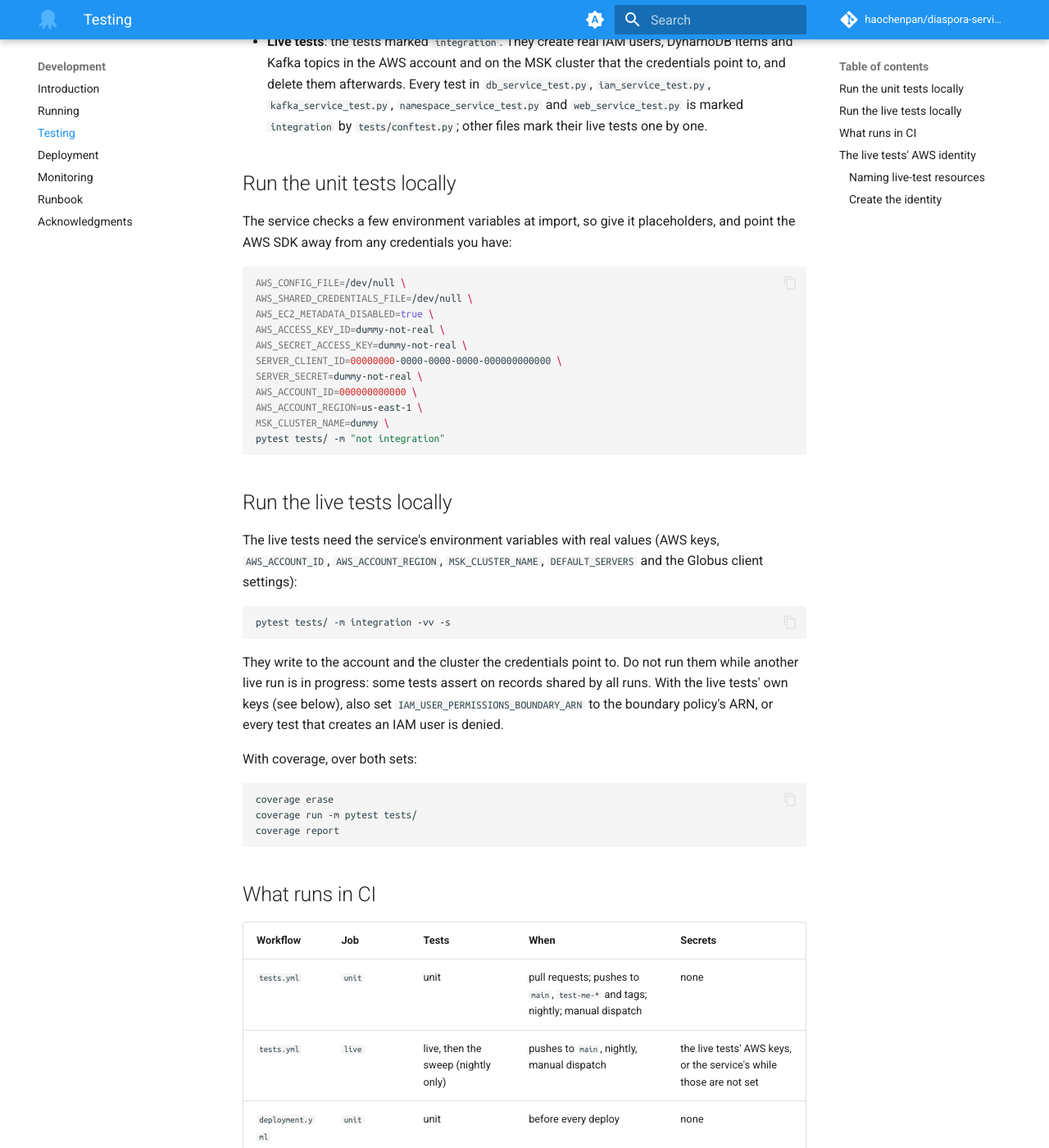
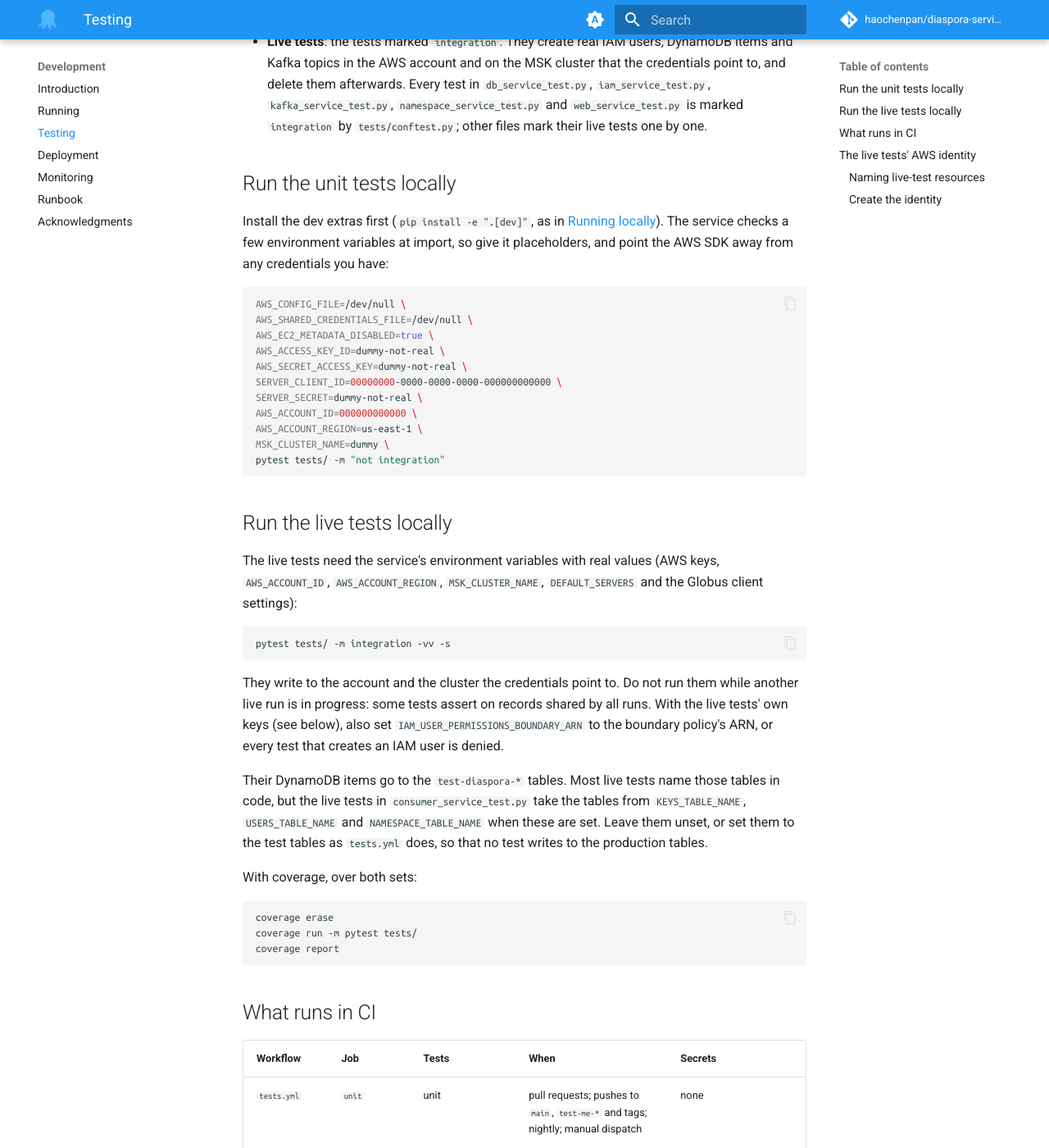
Before and after one commit to haochenpan/diaspora-service, an MkDocs documentation site: the page built from docs/2-testing.md, in a window 1280 px wide and 1400 px high, scrolled down 290 px. Shown: the whole window at 82% size. Built offline with MkDocs 1.6.1 and Material for MkDocs 9.7.7, drawn with Linux system fonts in a browser that asks for light colours; comment, search, counter and statistics services are not loaded; the version menu is left out; some of the changed text lies outside the part shown.

Commit message:
Correct the testing guide's local live-test setup
- Say that the live tests in consumer_service_test.py take their tables
  from the table variables when set, so those must be unset or point at
  the test tables.
- Say to install the dev extras before running the unit tests, and that
  tag pushes do not run the live job either.

Co-Authored-By: Claude Opus 5.5 <noreply@anthropic.com>

````diff
--- a/docs/2-testing.md
+++ b/docs/2-testing.md
@@ -15,8 +15,10 @@ The tests come in two sets:
 
 ## Run the unit tests locally
 
-The service checks a few environment variables at import, so give it
-placeholders, and point the AWS SDK away from any credentials you have:
+Install the dev extras first (`pip install -e ".[dev]"`, as in
+[Running locally](1-running.md#set-up)). The service checks a few
+environment variables at import, so give it placeholders, and point the
+AWS SDK away from any credentials you have:
 
 ```bash
 AWS_CONFIG_FILE=/dev/null \
@@ -48,6 +50,13 @@ records shared by all runs. With the live tests' own keys (see below),
 also set `IAM_USER_PERMISSIONS_BOUNDARY_ARN` to the boundary policy's ARN,
 or every test that creates an IAM user is denied.
 
+Their DynamoDB items go to the `test-diaspora-*` tables. Most live tests
+name those tables in code, but the live tests in
+`consumer_service_test.py` take the tables from `KEYS_TABLE_NAME`,
+`USERS_TABLE_NAME` and `NAMESPACE_TABLE_NAME` when these are set. Leave
+them unset, or set them to the test tables as `tests.yml` does, so that no
+test writes to the production tables.
+
 With coverage, over both sets:
 
 ```bash
````
Also changed, not shown: other parts of docs/2-testing.md (+3 -3 lines).
